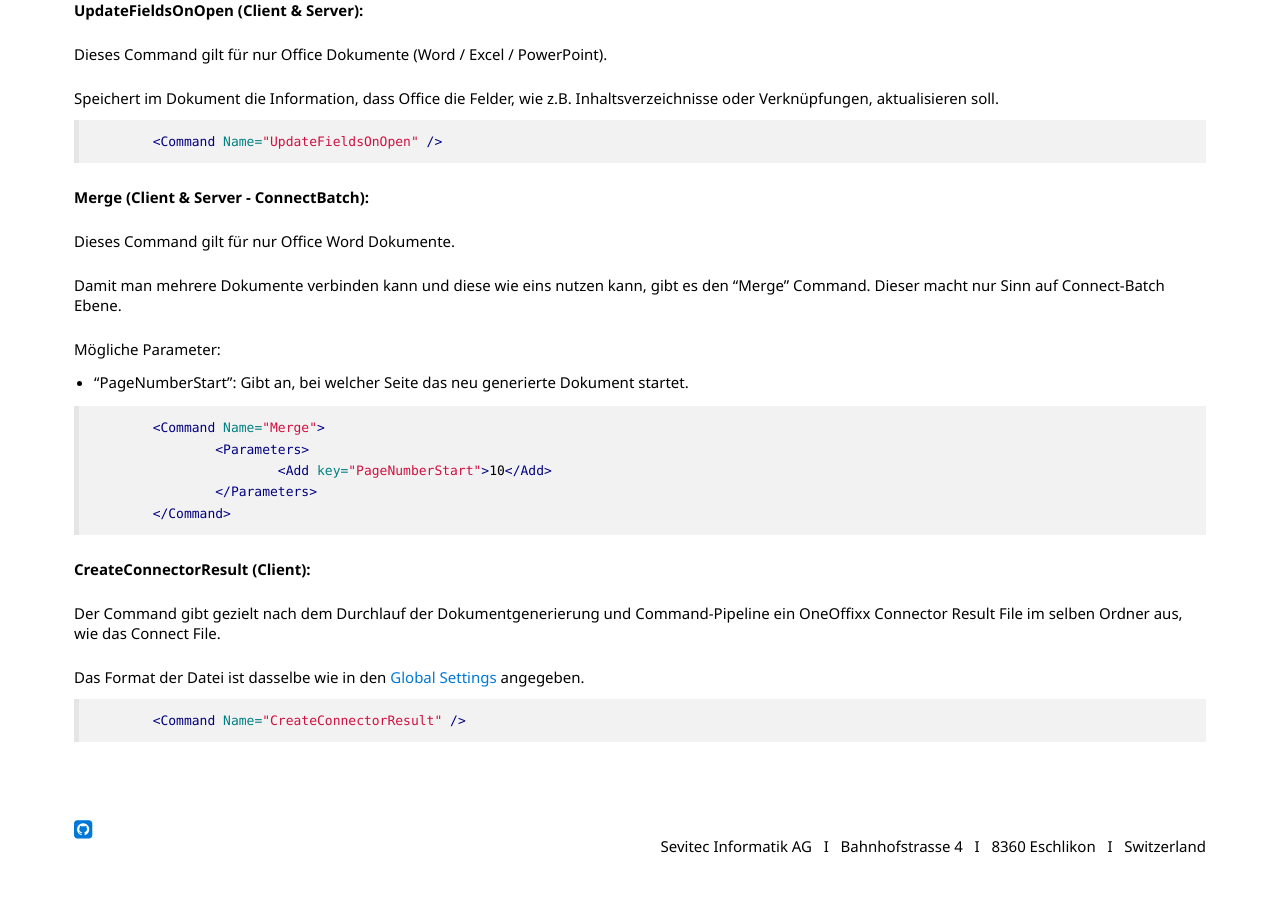
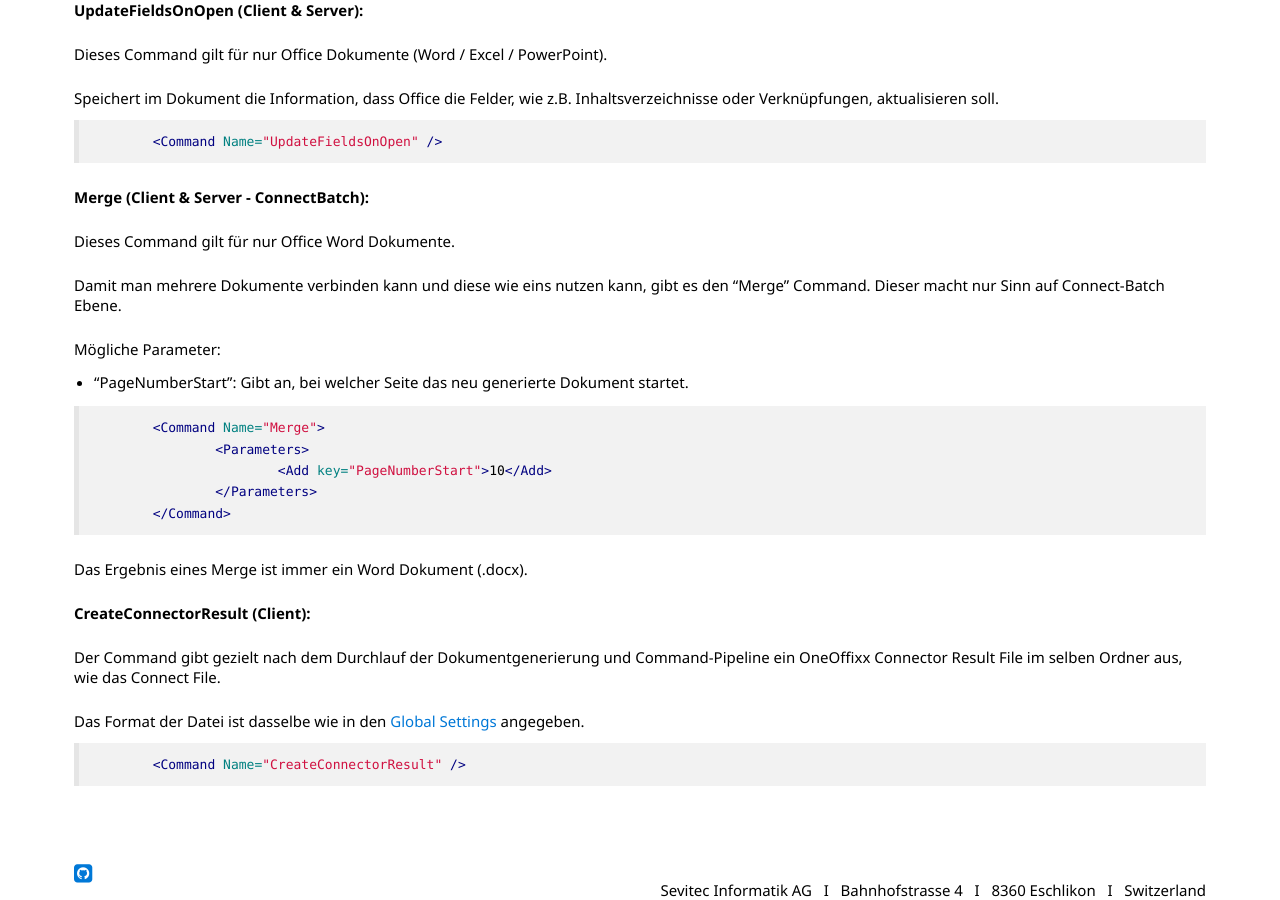
Before and after one commit to primesoft-group/oneoffixx-docs, a Jekyll site: the page built from _pages/connect/de/connect-commands.md, in a window 1280 px wide and 900 px high, scrolled down 2371 px. Built offline with Jekyll 4.4.1, drawn with Linux system fonts in a browser that asks for light colours; nearby versions of some CDN libraries; some web fonts are replaced; before the commit the page ends 3227 px from its top, so only the background shows below that.

Commit message:
Update connect-commands.md

````diff
--- a/_pages/connect/de/connect-commands.md
+++ b/_pages/connect/de/connect-commands.md
@@ -127,6 +127,8 @@ Mögliche Parameter:
 	</Command>
 ```
 
+Das Ergebnis eines Merge ist immer ein Word Dokument (.docx).
+
 __CreateConnectorResult (Client):__
 
 Der Command gibt gezielt nach dem Durchlauf der Dokumentgenerierung und Command-Pipeline ein OneOffixx Connector Result File im selben Ordner aus, wie das Connect File.
````
